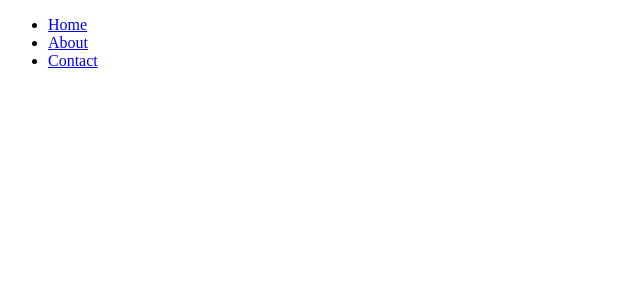
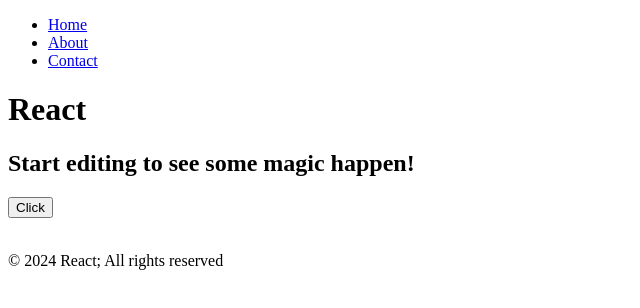
Before and after one commit to ArpitaAgrahari/React-class, a React (Vite) app in the folder Pratice1/: page / in a window 1280 px wide. Shown: the top 308 px of the page, without its empty margins (0-640 px from the left). Built offline with nearby package versions, Linux system fonts and the light colour scheme.

Commit message:
Refactor App component to add main content and improve code readability

```diff
--- a/Pratice1/src/App.jsx
+++ b/Pratice1/src/App.jsx
@@ -86,6 +86,17 @@
           </ul>
         </nav>
       </header>
+      {/* main content */}
+      <main>
+        <h1>React</h1>
+        <h2>Start editing to see some magic happen!</h2>
+        <button onClick={()=>alert('Hey dont click me!!! Understood??')}>Click</button>
+        <br></br>
+        <br></br>
+      </main>
+      <footer>
+        <p>&copy; 2024 React; All rights reserved </p>
+      </footer>
     </div>
   )
 }
```
